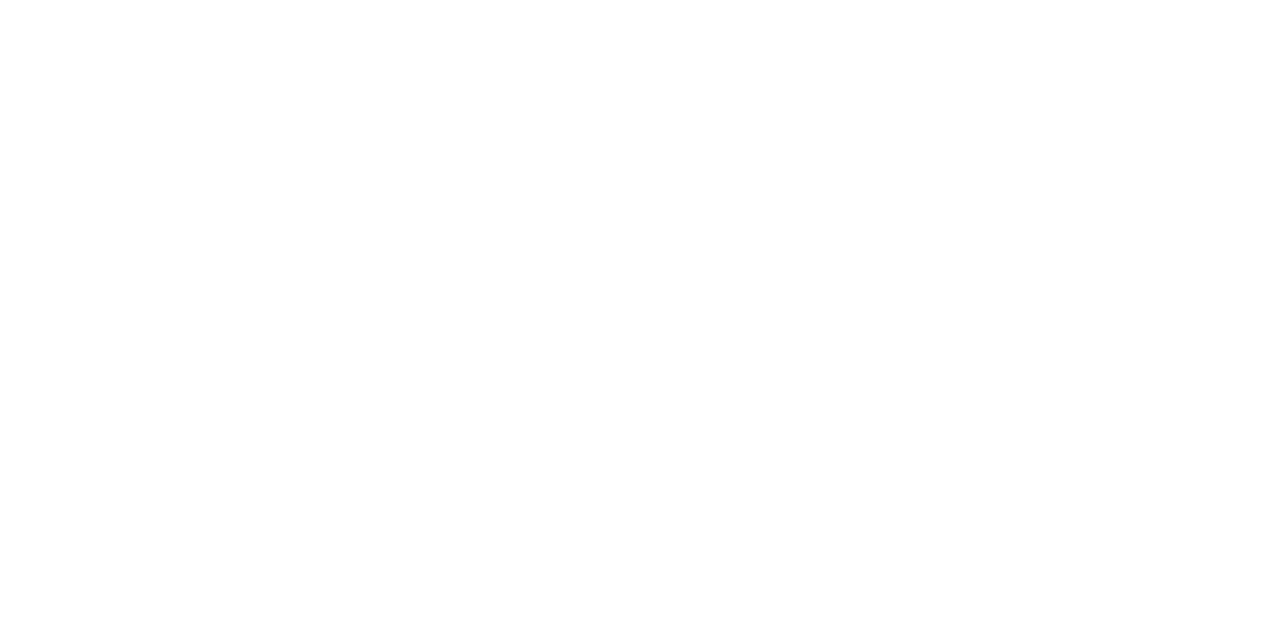
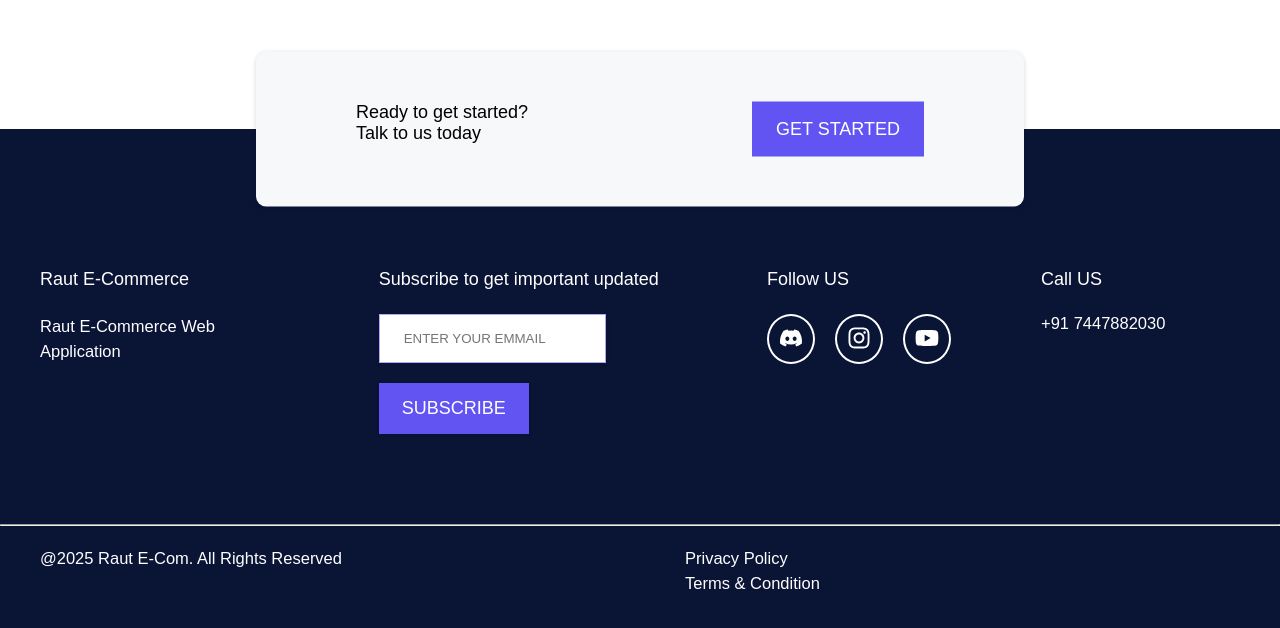
Before and after one commit to rautmb/Raut-E-Commerce-Web-Application, a React (Create React App) app: page /about in a window 1280 px wide. Shown: the part 738-1366 px from the top of the page. Before the commit the page ends 800 px from the top, so only its background shows below. Built offline with nearby package versions, Linux system fonts and the light colour scheme.

Commit message:
footer section added

```diff
--- a/src/App.js
+++ b/src/App.js
@@ -10,6 +10,7 @@
 import { GlobalStyle } from "./GlobalStyle";
 import { ThemeProvider } from "styled-components";
 import Header from "./Component/Header";
+import Footer from "./Component/Footer";
 
 const App = () => {
 
@@ -21,7 +22,7 @@
       black: "#212529",
       helper: "#8490ff",
       bg: "#F6F8FA",
-      footer_bg: "0a1435",
+      footer_bg: "#0a1435",
       btn: "rgb(98 84 243)",
       border: "rgba(98, 84, 243, 0.5)",
       hr: "#ffffff",
@@ -52,6 +53,7 @@
             <Route path="/cart" element={<Cart />} />
             <Route path="*" element={<ErrorPage />} />
           </Routes>
+          <Footer/>
         </BrowserRouter>
       </ThemeProvider>
 
--- /dev/null
+++ b/src/Component/Footer.js
@@ -0,0 +1,169 @@
+import React from "react";
+import { NavLink } from "react-router-dom";
+import styled from "styled-components";
+import { Button } from "../styles/Button";
+import { FaDiscord,FaInstagram,FaYoutube  } from "react-icons/fa";
+
+const Wrapper = styled.section`
+.iSIFGq {
+    margin: 0;
+  }
+
+  .contact-short {
+    max-width: 60vw;
+    margin: auto;
+    padding: 5rem 10rem;
+    background-color: ${({ theme }) => theme.colors.bg};
+    border-radius: 1rem;
+    box-shadow: ${({ theme }) => theme.colors.shadowSupport};
+    transform: translateY(50%);
+
+    .grid div:last-child {
+      justify-self: end;
+      align-self: center;
+    }
+  }
+
+  footer {
+    padding: 14rem 0 9rem 0;
+    background-color: ${({ theme }) => theme.colors.footer_bg};
+    h3 {
+      color: ${({ theme }) => theme.colors.hr};
+      margin-bottom: 2.4rem;
+    }
+    p {
+      color: ${({ theme }) => theme.colors.white};
+    }
+    .footer-social--icons {
+      display: flex;
+      gap: 2rem;
+
+      div {
+        padding: 1rem;
+        border-radius: 50%;
+        border: 2px solid ${({ theme }) => theme.colors.white};
+
+        .icons {
+          color: ${({ theme }) => theme.colors.white};
+          font-size: 2.4rem;
+          position: relative;
+          cursor: pointer;
+        }
+      }
+    }
+  }
+
+  .footer-contact a{
+  color:white;
+  font-size:1.65rem;
+  }
+  .footer-bottom--section {
+    padding-top: 9rem;
+
+    hr {
+      margin-bottom: 2rem;
+      color: ${({ theme }) => theme.colors.hr};
+      height: 0.1px;
+    }
+  }
+
+  @media (max-width: ${({ theme }) => theme.media.mobile}) {
+    .contact-short {
+      max-width: 80vw;
+      margin: 4.8rem auto;
+      transform: translateY(0%);
+      text-align: center;
+
+      .grid div:last-child {
+        justify-self: center;
+      }
+    }
+
+    footer {
+      padding: 9rem 0 9rem 0;
+    }
+
+    .footer-bottom--section {
+      padding-top: 4.8rem;
+    }
+  }
+`;
+
+const Footer = () => {
+    return (
+        <Wrapper>
+            <section className="contact-short">
+                <div className="grid grid-two-column">
+                    <div>
+                        <h3>Ready to get started?</h3>
+                        <h3>Talk to us today</h3>
+                    </div>
+                    <div>
+                        <Button>
+                            <NavLink to="/contact">Get Started</NavLink>
+                        </Button>
+                    </div>
+                </div>
+            </section>
+
+            {/* Footer  */}
+            <footer>
+                <div className="container grid grid-four-column">
+
+                        <div className="footer-about">
+                            <h3>Raut E-Commerce</h3>
+                            <p>Raut E-Commerce Web Application</p>
+                        </div>
+
+                        <div className="footer-subscribe">
+                            <h3>Subscribe to get important updated</h3>
+                            <form action="">
+                                <input type="email" placeholder="enter your emmail"/>
+                                <input type="submit" value="Subscribe"/>
+                            </form>
+                        </div>
+
+                        <div className="footer-social">
+                            <h3>Follow US</h3>
+                            <div className="footer-social--icons">
+                                <div>
+                                <FaDiscord className="icons"/>
+                                </div>
+                                 <div>
+                                <FaInstagram  className="icons"/>
+                                </div>
+                                 <div>
+                                    <a href="https://www.youtube.com/" target="_blank">
+                                        <FaYoutube  className="icons"/>
+                                    </a>
+
+                                </div>
+                            </div>
+                        </div>
+
+                         <div className="footer-contact">
+                            <h3>Call US</h3>
+                            <a className="" href="tel:7447882030">+91 7447882030</a>
+                        </div>
+
+
+
+
+                </div>
+                {/* footer bootom */}
+                        <div className="footer-bottom--section">
+                            <hr/>
+                            <div className="container grid grid-two-column">
+                                <p>@{new Date().getFullYear()} Raut E-Com. All Rights Reserved</p>
+                                <div>
+                                <p>Privacy Policy</p>
+                                <p>Terms & Condition</p>
+                            </div>
+                            </div>
+                        </div>
+            </footer>
+        </Wrapper>
+    )
+}
+
+export default Footer;
```
